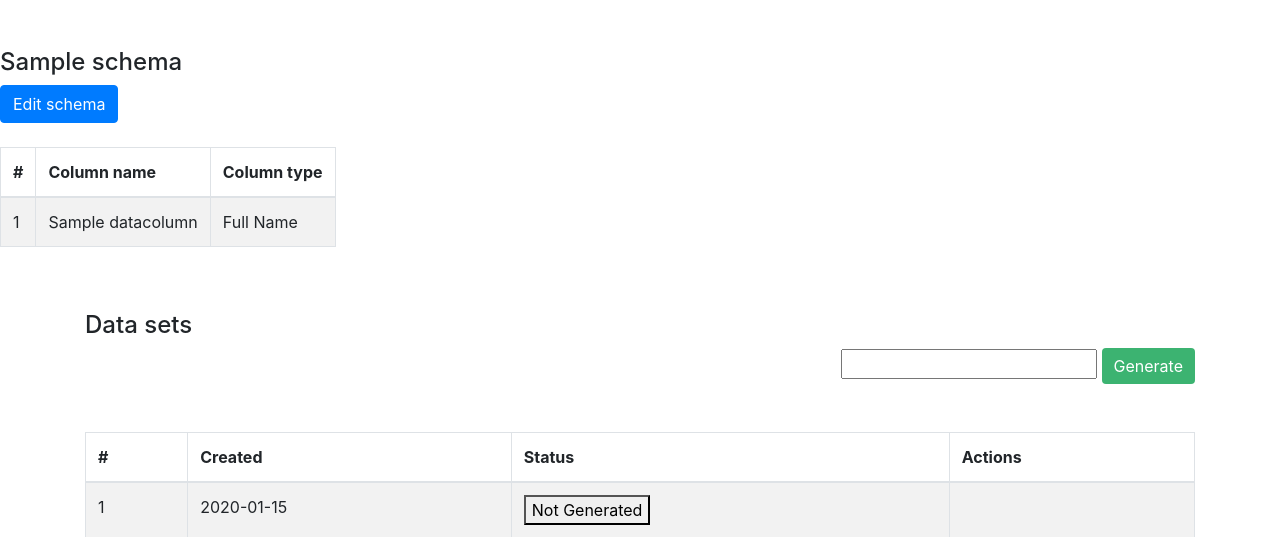
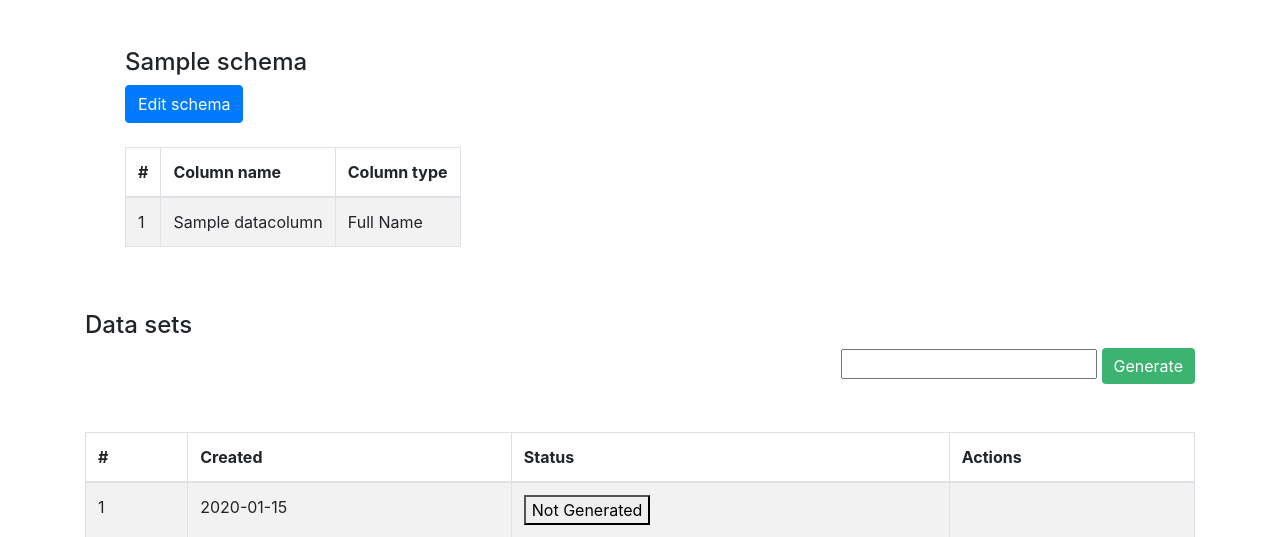
Before and after one commit to LeroyGorn/tech_task, a Django app: page /csv/ in a window 1280 px wide. Shown: the part 56-593 px from the top of the page. Run offline with Django 3.2, Linux system fonts and the light colour scheme; a user stored in the database is signed in; tables that the repository leaves empty hold one stand-in row (values such as "Sample post"); some libraries are stand-ins or nearby versions.

Commit message:
Final commit

```diff
--- a/src/templates/generate_csv.html
+++ b/src/templates/generate_csv.html
@@ -2,7 +2,8 @@
 {% load static %}
 
 {% block content %}
-    <div>
+    <div class="container">
+        <div style="padding-left: 40px;">
             <h4>Sample schema</h4>
             <a href="{% url "update_schema" pk=1 %}"><button class="btn-primary btn"> Edit schema</button></a>
             <br> <br>
@@ -24,6 +25,7 @@
               {% endfor %}
               </tbody>
             </table>
+        </div>
     </div>
 <br><br>
 <div class="container">
```
Lines whose indentation alone changed are shown as unchanged.
